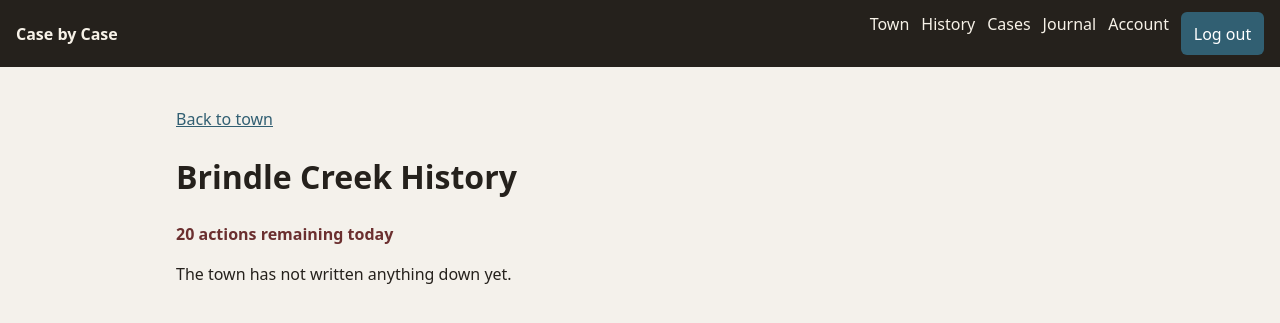
After one commit to nylanalyn/case-by-case, a Django app: page /town/history/ in a window 1280 px wide. The commit adds this page. Shown: the top 323 px of the page. Run offline with Django 5.2, Linux system fonts and the light colour scheme; the visitor is signed in with stand-in values (Sample User, id 1); data comes from the database, SQL or seed files in the repository; data that the repository does not hold is empty.

Commit message:
Add town history page

```diff
--- a/boards/tests.py
+++ b/boards/tests.py
@@ -4,7 +4,7 @@ from django.test import TestCase
 from accounts.services import ensure_player_profile
 from boards.models import MessageBoardPost
 from boards.services import BoardCooldownError, create_post
-from towns.models import Location
+from towns.models import Location, TownEvent
 
 
 class BoardTests(TestCase):
@@ -16,6 +16,7 @@ class BoardTests(TestCase):
         create_post(profile, location, "The pie case is empty again.")
 
         self.assertEqual(MessageBoardPost.objects.filter(town=profile.town, location=location).count(), 1)
+        self.assertEqual(TownEvent.objects.filter(town=profile.town, title__contains="left a note").count(), 1)
         profile.refresh_from_db()
         self.assertEqual(profile.daily_actions_remaining, 19)
 
--- a/templates/base.html
+++ b/templates/base.html
@@ -13,6 +13,7 @@
       <nav class="nav">
         {% if user.is_authenticated %}
           <a href="{% url 'town_home' %}">Town</a>
+          <a href="{% url 'town_history' %}">History</a>
           <a href="{% url 'case_list' %}">Cases</a>
           <a href="{% url 'clue_journal' %}">Journal</a>
           <a href="{% url 'account' %}">Account</a>
--- /dev/null
+++ b/templates/towns/history.html
@@ -0,0 +1,19 @@
+{% extends "base.html" %}
+{% block title %}{{ profile.town.name }} History{% endblock %}
+{% block content %}
+  <p><a href="{% url 'town_home' %}">Back to town</a></p>
+  <h1>{{ profile.town.name }} History</h1>
+  <p class="actions">{{ profile.daily_actions_remaining }} actions remaining today</p>
+
+  {% for event in events %}
+    <article class="card">
+      <h2>{{ event.title }}</h2>
+      {% if event.body %}
+        <p>{{ event.body }}</p>
+      {% endif %}
+      <small>{{ event.created_at }}</small>
+    </article>
+  {% empty %}
+    <p>The town has not written anything down yet.</p>
+  {% endfor %}
+{% endblock %}
--- a/templates/towns/home.html
+++ b/templates/towns/home.html
@@ -32,6 +32,7 @@
   </section>
 
   <h2>Recent town events</h2>
+  <p><a href="{% url 'town_history' %}">View full history</a></p>
   {% for event in events %}
     <article class="card">
       <strong>{{ event.title }}</strong>
--- a/towns/urls.py
+++ b/towns/urls.py
@@ -4,5 +4,6 @@ from . import views
 
 urlpatterns = [
     path("", views.town_home, name="town_home"),
+    path("history/", views.town_history, name="town_history"),
     path("locations/<slug:slug>/", views.location_detail, name="location_detail"),
 ]
--- a/towns/views.py
+++ b/towns/views.py
@@ -34,6 +34,13 @@ def town_home(request):
 
 
 @login_required
+def town_history(request):
+    profile = ensure_player_profile(request.user)
+    events = TownEvent.objects.filter(town=profile.town)[:50]
+    return render(request, "towns/history.html", {"profile": profile, "events": events})
+
+
+@login_required
 def location_detail(request, slug):
     profile = ensure_player_profile(request.user)
     location = get_object_or_404(Location, town=profile.town, slug=slug, is_unlocked=True)
```
Also changed, not shown: boards/services.py (+8 -1 lines), towns/tests.py (added, +23 -0 lines).
